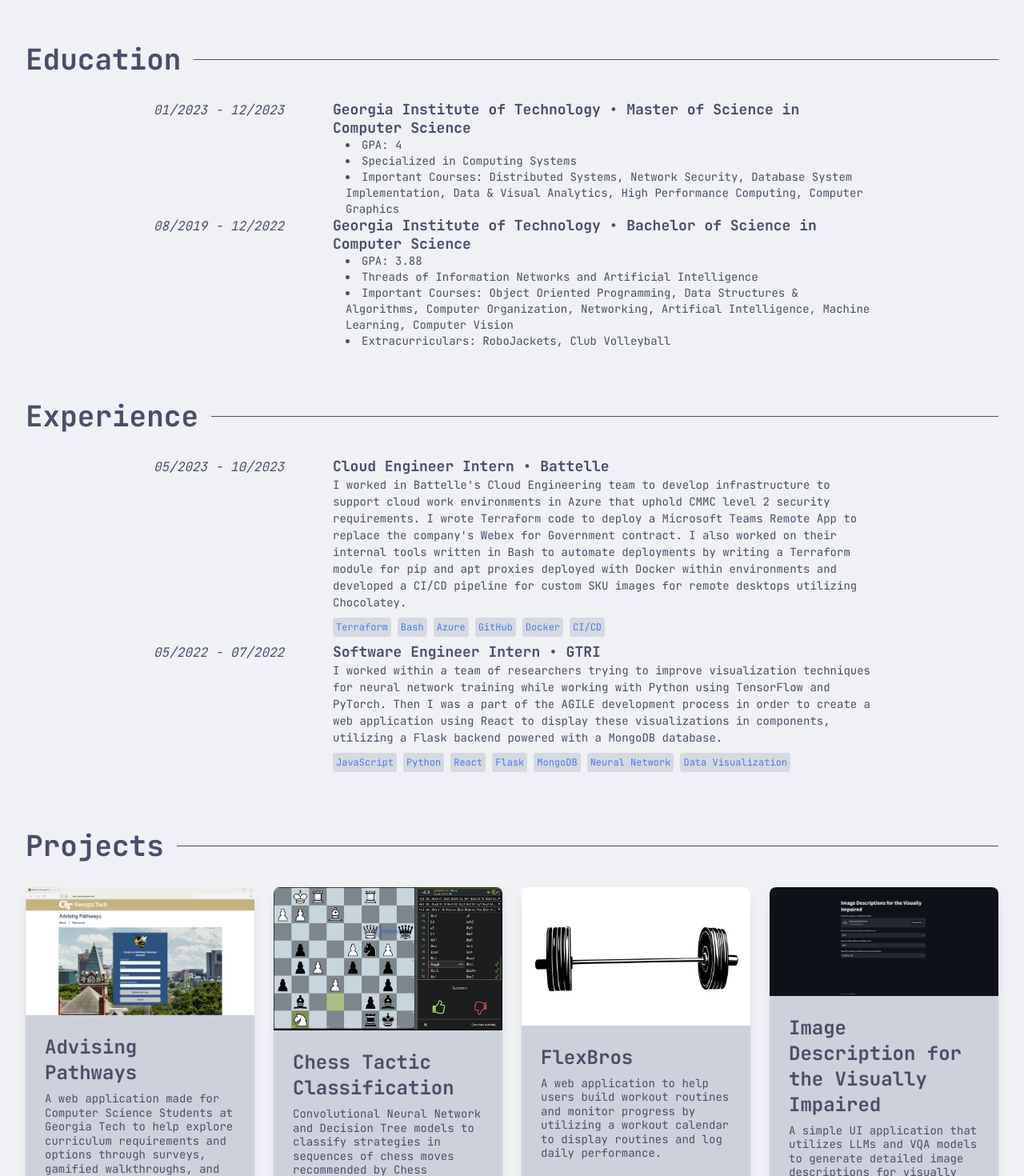
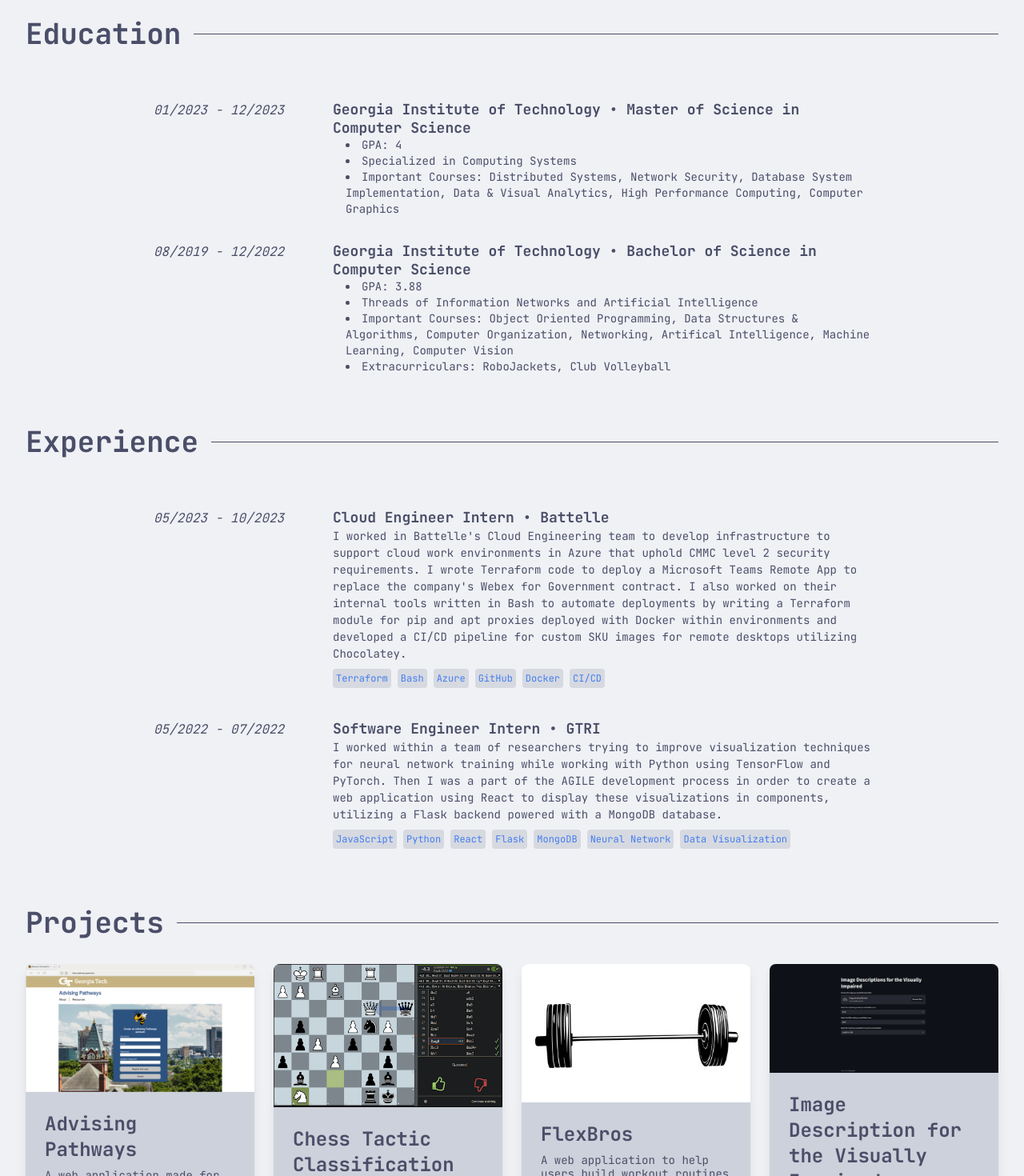
Before and after one commit to kevin-pietruszka/web-portfolio, a Next.js app: page / in a window 1280 px wide. Shown: the part 920-2390 px from the top of the page at 80% size. Built offline with nearby package versions, Linux system fonts and the light colour scheme.

Commit message:
better spacing

```diff
--- a/components/Education.tsx
+++ b/components/Education.tsx
@@ -3,7 +3,7 @@
 
 export default function Education() {
   return (
-    <section id="education" className="container mx-auto p-8">
+    <section id="education" className="container mx-auto px-8 pb-8">
       <SectionBreak header="Education" />
       <div className="flex lg:justify-center">
         <Timeline />
--- a/components/Experience.tsx
+++ b/components/Experience.tsx
@@ -4,7 +4,7 @@
 
 export default function Experience() {
   return (
-    <section id="experience" className="container mx-auto p-8">
+    <section id="experience" className="container mx-auto px-8 pb-8">
       <SectionBreak header="Experience" />
       <div className="flex lg:justify-center">
         <Timeline />
--- a/components/Projects.tsx
+++ b/components/Projects.tsx
@@ -6,7 +6,7 @@
 
 export default function Projects() {
   return (
-    <section id="projects" className="container mx-auto p-8">
+    <section id="projects" className="container mx-auto px-8 pb-8">
       <SectionBreak header="Projects"></SectionBreak>
       <div className="pb-6 grid grid-cols-1 md:grid-cols-2 xl:grid-cols-4 gap-6">
         {featured_projects.map((project, index) => (
--- a/components/education/Timeline.tsx
+++ b/components/education/Timeline.tsx
@@ -2,10 +2,10 @@
 
 export default function Timeline() {
   return (
-    <div>
+    <div className="xl:mt-8">
       {education.map((edu, index) => {
         return (
-          <div key={index} className="max-w-4xl grid grid-cols-1 xl:grid-cols-4">
+          <div key={index} className="max-w-4xl grid grid-cols-1 xl:grid-cols-4 mb-8">
             <div>
               <h1 className="inline-flex italic leading-snug">
                 {edu.startDate + " - " + edu.endDate}
--- a/components/experience/Timeline.tsx
+++ b/components/experience/Timeline.tsx
@@ -4,11 +4,11 @@
 
 export default function Timeline() {
   return (
-    <div>
+    <div className="xl:mt-8">
       {experiences.map((experience, index) => {
         return (
           <div
-            className="max-w-4xl grid grid-cols-1 xl:grid-cols-4"
+            className="max-w-4xl grid grid-cols-1 xl:grid-cols-4 mb-8"
             key={index}
           >
             <div>
```
